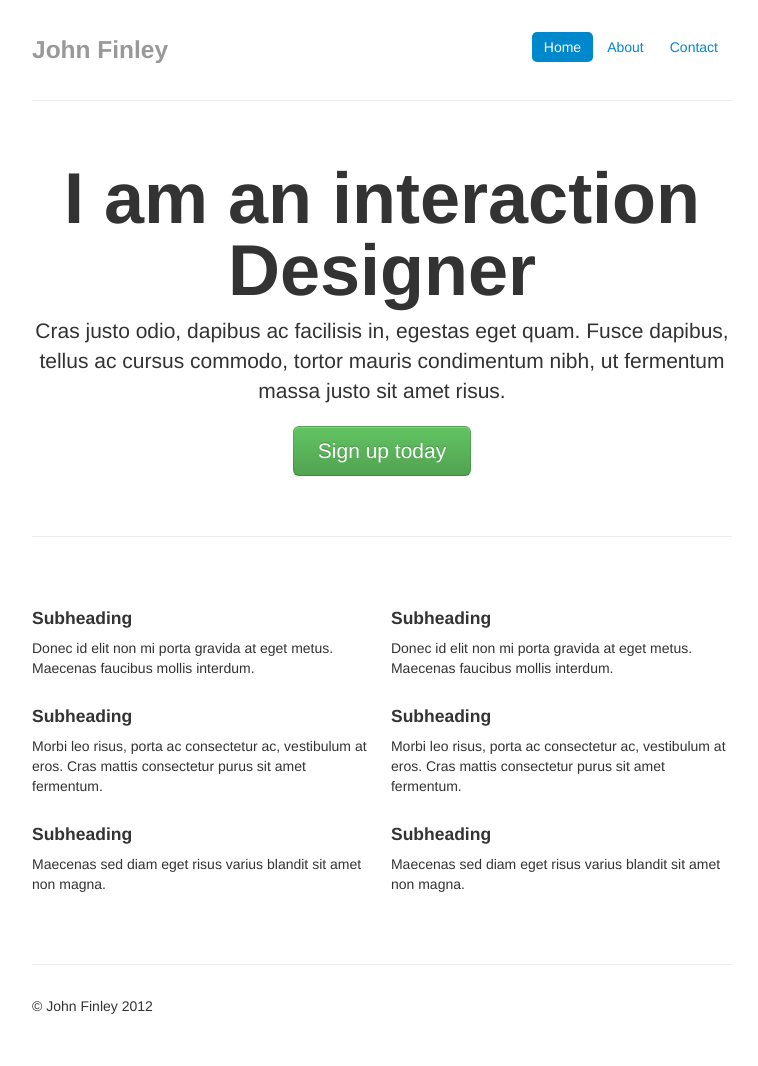
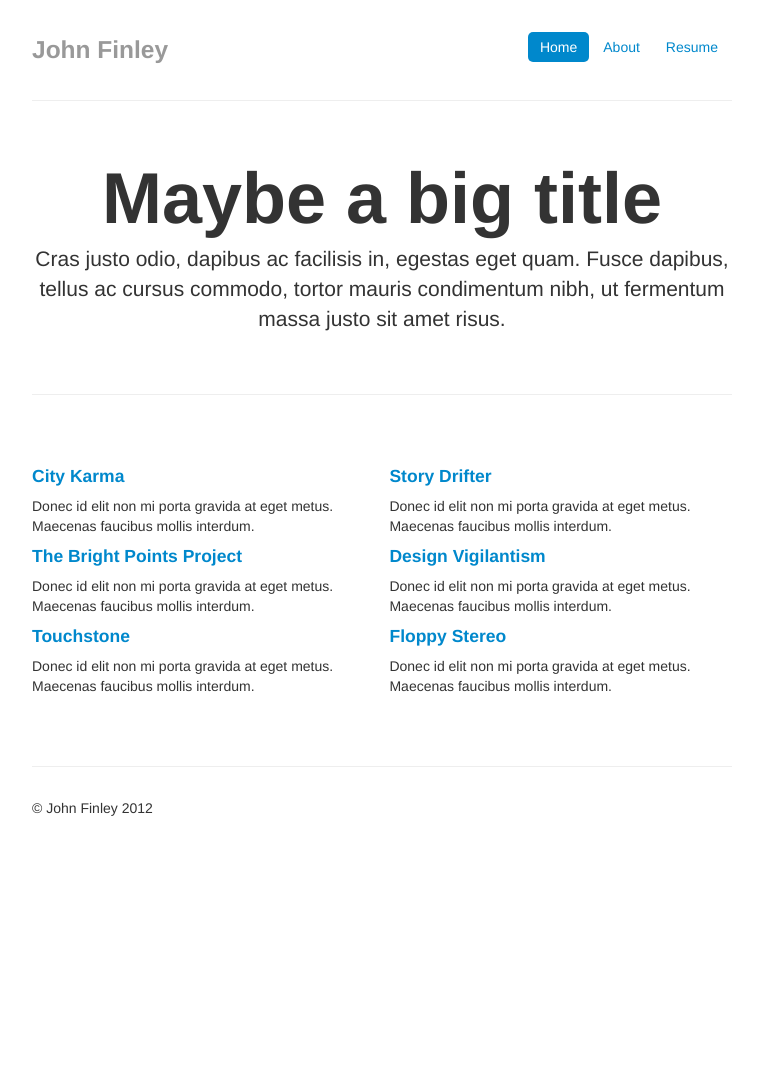
Before and after one commit to jpfinley/heyfinley, a Jekyll site: the page built from index.html, in a window 1280 px wide. Shown: the whole page, without its empty margins (258-1016 px from the left). Built offline with Jekyll 4.4.1, drawn with Linux system fonts in a browser that asks for light colours; nearby versions of some CDN libraries; library files that are not in the unit come from our copies; after the commit the page ends 900 px from its top, so only the background shows below that.

Commit message:
Index page has its own layout; lists projects

```diff
--- a/_layouts/default.html
+++ b/_layouts/default.html
@@ -4,16 +4,13 @@
     <meta charset="utf-8">
     <title>The online portfolio of John Finley</title>
     <meta name="viewport" content="width=device-width, initial-scale=1.0">
-    <meta name="description" content="">
-    <meta name="author" content="">
+    <meta name="description" content="The online portfolio of interaction designer John Finley">
+    <meta name="author" content="John Finley">
 
     <!-- Le styles -->
-    <link rel="stylesheet" href="../assets/css/bootstrap.css" type="text/css" media="screen" title="no title" charset="utf-8">
-    <link rel="stylesheet" href="../assets/css/bootstrap-responsive.css" type="text/css" media="screen" title="no title" charset="utf-8">
-
-    <!-- Old styles -->
-    <!-- <link rel="stylesheet" type="text/css" href="http://www.heyfinley.com/css/clearfix.css" /> -->
-    <!-- <link rel="stylesheet" href="../assets/css/index.css" type="text/css" media="screen" title="no title" charset="utf-8"> -->
+    <link rel="stylesheet" href="../assets/css/bootstrap-responsive.min.css" type="text/css" media="screen" title="no title">
+    <link rel="stylesheet" href="../assets/css/bootstrap.min.css" type="text/css" media="screen" title="no title">
+    <link rel="stylesheet" href="../assets/css/main.css" type="text/css" media="screen" title="no title">
 
     <!-- HTML5 shim, for IE6-8 support of HTML5 elements -->
     <!--[if lt IE 9]>
@@ -21,22 +18,20 @@
     <![endif]-->
 
     <!-- Fav and touch icons -->
-    <link rel="apple-touch-icon-precomposed" sizes="144x144" href="../assets/ico/apple-touch-icon-144-precomposed.png">
+    <!-- <link rel="apple-touch-icon-precomposed" sizes="144x144" href="../assets/ico/apple-touch-icon-144-precomposed.png">
     <link rel="apple-touch-icon-precomposed" sizes="114x114" href="../assets/ico/apple-touch-icon-114-precomposed.png">
     <link rel="apple-touch-icon-precomposed" sizes="72x72" href="../assets/ico/apple-touch-icon-72-precomposed.png">
     <link rel="apple-touch-icon-precomposed" href="../assets/ico/apple-touch-icon-57-precomposed.png">
-    <link rel="shortcut icon" href="../assets/ico/favicon.png">
+    <link rel="shortcut icon" href="../assets/ico/favicon.png"> -->
   </head>
   <body>
-    <div class="container-fluid">
-     <div class="row-fluid">
-
-       <div id="content" class="span12">
-         {{ content }}
-       </div>
-     </div>
-
-    </div><!-- container-fluid -->
+    <div class="container-narrow">
+      {{ content }}
+      <hr>
+      <div class="footer">
+        <p>© John Finley 2012</p>
+      </div>
+    </div><!-- container-narrow -->
 
     <!-- New JS -->
     <script src="http://code.jquery.com/jquery-latest.js"></script>
--- /dev/null
+++ b/_layouts/home.html
@@ -0,0 +1,24 @@
+---
+layout: default
+---
+
+      <div class="masthead">
+        <ul class="nav nav-pills pull-right">
+          <li class="active"><a href="#">Home</a></li>
+          <li><a href="#">About</a></li>
+          <li><a href="#">Resume</a></li>
+        </ul>
+        <h3 class="muted">John Finley</h3>
+      </div>
+      <hr>
+      <div class="jumbotron">
+        <h1>Maybe a big title</h1>
+        <p class="lead">
+          Cras justo odio, dapibus ac facilisis in, egestas eget quam. Fusce dapibus, tellus ac cursus commodo, tortor mauris condimentum nibh, ut fermentum massa justo sit amet risus.
+        </p>
+      </div>
+      <hr>
+      <div id="selected-work" class="row-fluid marketing">
+        <!-- List of projects goes here -->
+        {{ content }}
+      </div>
--- a/_layouts/post.html
+++ b/_layouts/post.html
@@ -3,7 +3,7 @@ layout: default
 ---
 
 <ul class="breadcrumb">
-  <li><a href="#">Selected Work</a> <span class="divider">/</span></li>
+  <li><a href="../../#selected-work">Selected Work</a> <span class="divider">/</span></li>
   <li class="active">{{ page.title }}</li>
 </ul>
 
--- a/index.html
+++ b/index.html
@@ -1,110 +1,17 @@
-<!DOCTYPE html PUBLIC "-//W3C//DTD HTML 4.01//EN">
-<html lang="en">
-  <head>
-    <meta charset="utf-8">
-    <title>
-      John's Awesome Portfoliio
-    </title>
-    <meta name="viewport" content="width=device-width, initial-scale=1.0">
-    <meta name="description" content="">
-    <meta name="author" content="">
+---
+layout: home
+---
 
-    <!-- Le styles -->
-    <link rel="stylesheet" href="assets/css/bootstrap.css" type="text/css" media="screen" title="no title" charset="utf-8">
-    <link rel="stylesheet" href="assets/css/main.css" type="text/css" media="screen" title="no title" charset="utf-8">
-    <link rel="stylesheet" href="assets/css/bootstrap-responsive.css" type="text/css" media="screen" title="no title" charset="utf-8">
+<div class="span6">
+{% for post in site.posts limit:3 %}
+  <a href="{{ post.url }}"><h4>{{ post.title }}</h4></a>
+  <p>Donec id elit non mi porta gravida at eget metus. Maecenas faucibus mollis interdum.</p>
+{% endfor %}
+</div>
 
-    <!-- HTML5 shim, for IE6-8 support of HTML5 elements -->
-    <!--[if lt IE 9]>
-      <script src="http://html5shim.googlecode.com/svn/trunk/html5.js"></script>
-    <![endif]-->
-
-    <!-- Fav and touch icons -->
-    <link rel="apple-touch-icon-precomposed" sizes="144x144" href="../assets/ico/apple-touch-icon-144-precomposed.png">
-    <link rel="apple-touch-icon-precomposed" sizes="114x114" href="../assets/ico/apple-touch-icon-114-precomposed.png">
-    <link rel="apple-touch-icon-precomposed" sizes="72x72" href="../assets/ico/apple-touch-icon-72-precomposed.png">
-    <link rel="apple-touch-icon-precomposed" href="../assets/ico/apple-touch-icon-57-precomposed.png">
-    <link rel="shortcut icon" href="../assets/ico/favicon.png">
-  </head>
-  <body>
-    <div class="container-narrow">
-      <div class="masthead">
-        <ul class="nav nav-pills pull-right">
-          <li class="active">
-            <a href="#">Home</a>
-          </li>
-          <li>
-            <a href="#">About</a>
-          </li>
-          <li>
-            <a href="#">Contact</a>
-          </li>
-        </ul>
-        <h3 class="muted">John Finley</h3>
-      </div>
-      <hr>
-      <div class="jumbotron">
-        <h1>
-          I am an interaction Designer
-        </h1>
-        <p class="lead">
-          Cras justo odio, dapibus ac facilisis in, egestas eget quam. Fusce dapibus, tellus ac cursus commodo, tortor mauris condimentum nibh, ut fermentum massa justo sit amet risus.
-        </p><a class="btn btn-large btn-success" href="#">Sign up today</a>
-      </div>
-      <hr>
-      <div class="row-fluid marketing">
-        <div class="span6">
-          <h4>Subheading</h4>
-          <p>
-            Donec id elit non mi porta gravida at eget metus. Maecenas faucibus mollis interdum.
-          </p>
-          <h4>Subheading</h4>
-          <p>
-            Morbi leo risus, porta ac consectetur ac, vestibulum at eros. Cras mattis consectetur purus sit amet fermentum.
-          </p>
-          <h4>Subheading</h4>
-          <p>
-            Maecenas sed diam eget risus varius blandit sit amet non magna.
-          </p>
-        </div>
-        <div class="span6">
-          <h4>Subheading</h4>
-          <p>
-            Donec id elit non mi porta gravida at eget metus. Maecenas faucibus mollis interdum.
-          </p>
-          <h4>Subheading</h4>
-          <p>
-            Morbi leo risus, porta ac consectetur ac, vestibulum at eros. Cras mattis consectetur purus sit amet fermentum.
-          </p>
-          <h4>Subheading</h4>
-          <p>
-            Maecenas sed diam eget risus varius blandit sit amet non magna.
-          </p>
-        </div>
-      </div>
-      <hr>
-      <div class="footer">
-        <p>
-          © John Finley 2012
-        </p>
-      </div>
-    </div><!-- /container -->
-
-
-    <!-- Le javascript ================================================== -->
-    <!-- Placed at the end of the document so the pages load faster -->
-    <script src="../assets/js/jquery.js" type="text/javascript"></script>
-    <script src="../assets/js/bootstrap-transition.js" type="text/javascript"></script>
-    <script src="../assets/js/bootstrap-alert.js" type="text/javascript"></script>
-    <script src="../assets/js/bootstrap-modal.js" type="text/javascript"></script>
-    <script src="../assets/js/bootstrap-dropdown.js" type="text/javascript"></script>
-    <script src="../assets/js/bootstrap-scrollspy.js" type="text/javascript"></script>
-    <script src="../assets/js/bootstrap-tab.js" type="text/javascript"></script>
-    <script src="../assets/js/bootstrap-tooltip.js" type="text/javascript"></script>
-    <script src="../assets/js/bootstrap-popover.js" type="text/javascript"></script>
-    <script src="../assets/js/bootstrap-button.js" type="text/javascript"></script>
-    <script src="../assets/js/bootstrap-collapse.js" type="text/javascript"></script>
-    <script src="../assets/js/bootstrap-carousel.js" type="text/javascript"></script>
-    <script src="../assets/js/bootstrap-typeahead.js" type="text/javascript"></script>
-  </body>
-</html>
+<div class="span6">
+{% for post in site.posts limit:3 offset:3 %}
+  <a href="{{ post.url }}"><h4>{{ post.title }}</h4></a>
+  <p>Donec id elit non mi porta gravida at eget metus. Maecenas faucibus mollis interdum.</p>
+{% endfor %}
+</div>
```
